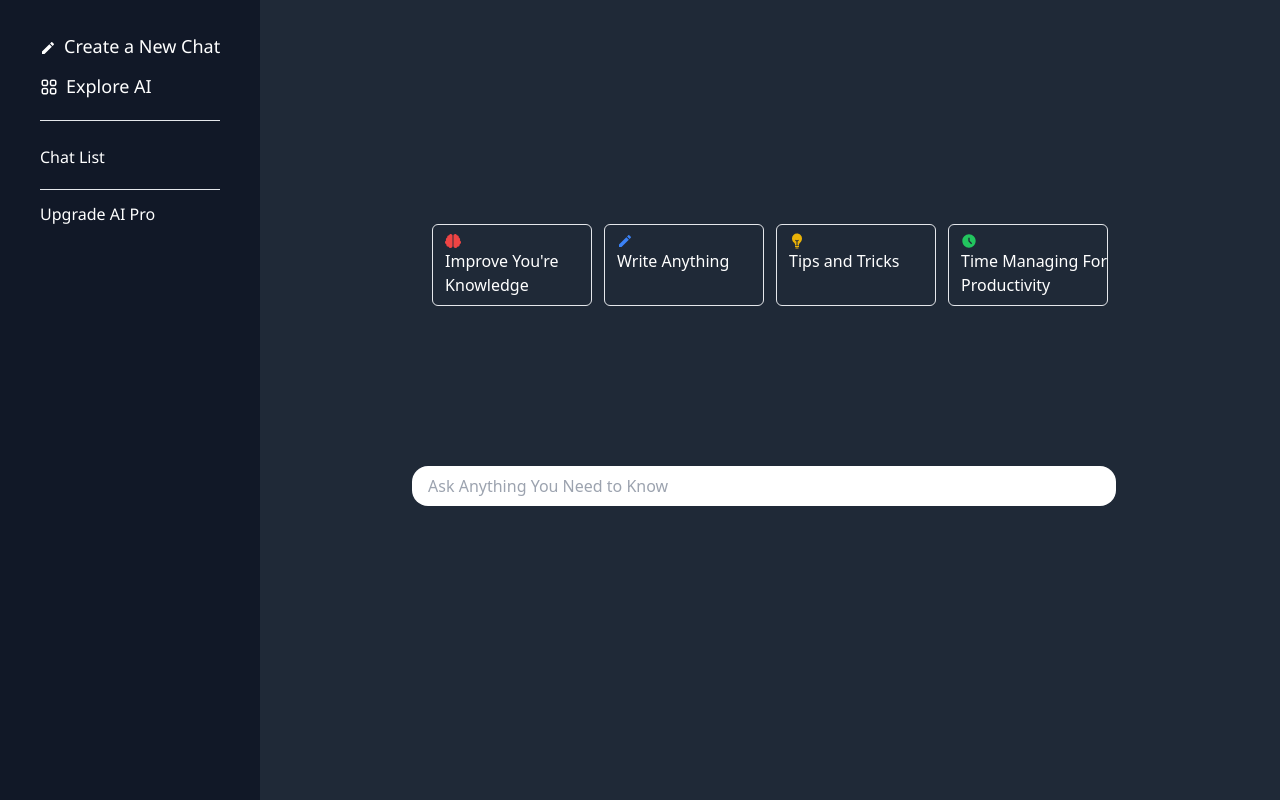
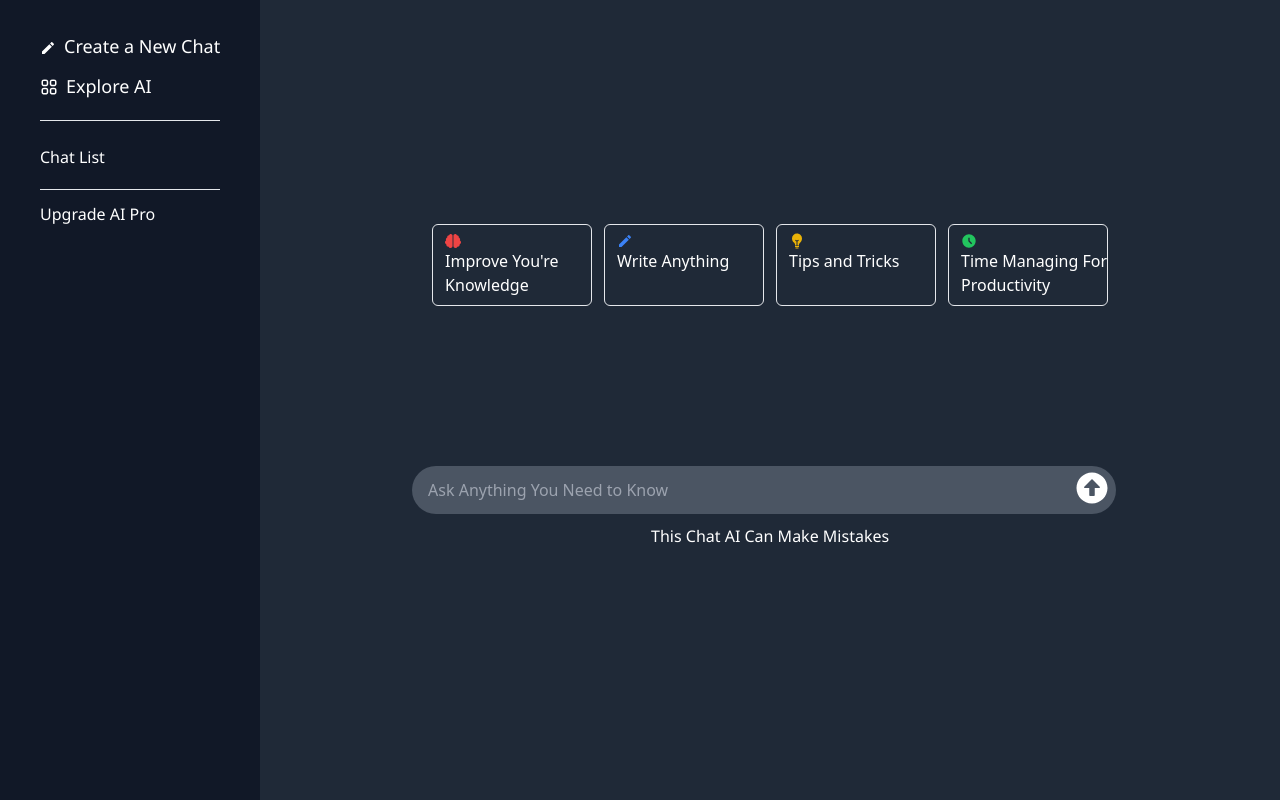
Before and after one commit to Saranraj3/MERN-AI-Chatbot, a React (Vite) app in the folder client/: page /dashboard in a window 1280 px wide. Built offline with nearby package versions, Linux system fonts and the light colour scheme; a web font is replaced by a local one.

Commit message:
Some Aligning Changes

```diff
--- a/client/src/Components/Sidebar/Sidebar.jsx
+++ b/client/src/Components/Sidebar/Sidebar.jsx
@@ -6,11 +6,11 @@ import { Link } from 'react-router-dom';
 function Sidebar() {
   return (
     <div className='overflow-y-hidden p-10 pt-6 min-h-screen bg-gray-900 font-Noto text-white'>
-      <span className='flex'><IoMdCreate className='mt-4' />
+      <span className='flex cursor-pointer'><IoMdCreate className='mt-4' />
         <Link to='/dashboard' className='mt-2 ml-2 text-lg '>Create a New Chat</Link>
       </span>
       <div className='mt-3 text-lg flex'>
-        <GrAppsRounded className='mt-[6px]' />
+        <GrAppsRounded className='mt-[6px] cursor-pointer' />
         <Link to='/' className='ml-2'>Explore AI</Link>
       </div>
       <hr className='mt-5' />
@@ -18,7 +18,7 @@ function Sidebar() {
         <Link to='/' className='mt-3'>Chat List</Link>
       </div>
       <hr className='mt-5' />
-      <div className='mt-3'>
+      <div className='mt-3 cursor-default'>
         <h1>Upgrade AI Pro</h1>
       </div>
     </div>
--- a/client/src/Pages/Dashboard.jsx
+++ b/client/src/Pages/Dashboard.jsx
@@ -3,7 +3,7 @@ import { FaBrain } from "react-icons/fa";
 import { IoMdCreate } from 'react-icons/io';
 import { IoBulbSharp } from "react-icons/io5";
 import { MdAccessTimeFilled } from "react-icons/md";
-
+import { FaArrowAltCircleUp } from "react-icons/fa";
 function Dashboard() {
   return (
     <div className='justify-center items-center h-full'>
@@ -14,8 +14,12 @@ function Dashboard() {
         <p className='pt-2 pb-2 pl-3 cursor-pointer border rounded-md w-[10rem]'> <MdAccessTimeFilled className='text-green-500' /> Time Managing For Productivity</p>
       </div>
       <div className='mt-[10rem]'>
-        <input className=' outline-none pl-4 w-[44rem] h-[2.5rem] text-black rounded-2xl' type="text" placeholder='Ask Anything You Need to Know' />
+        <input className='outline-none pl-4 w-[44rem] h-[3rem] text-white  bg-gray-600 rounded-3xl' autoFocus type="text" placeholder='Ask Anything You Need to Know' />
       </div>
+      <div className='mt-[-2.6rem] mr-5 cursor-pointer flex justify-end'>
+        <FaArrowAltCircleUp className='size-[2rem]' />
+      </div>
+      <p className='mt-5 font-Noto text-white text-center cursor-default'>This Chat AI Can Make Mistakes</p>
     </div>
   )
 }
```
